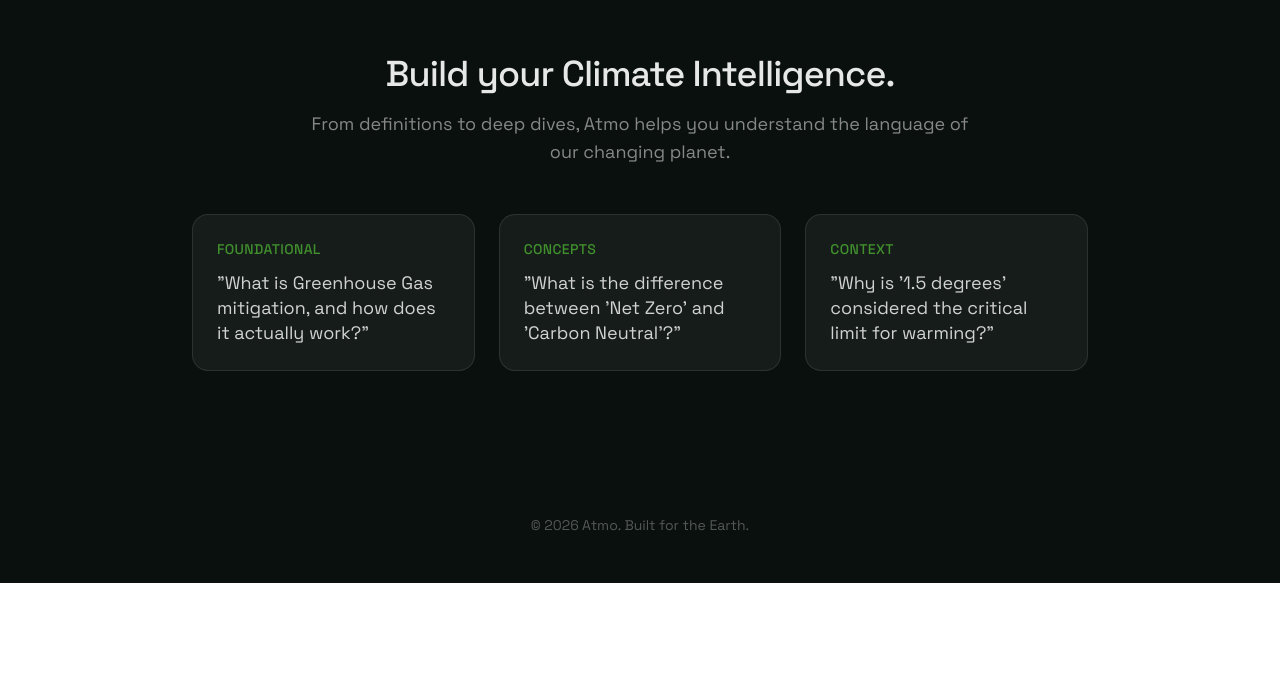
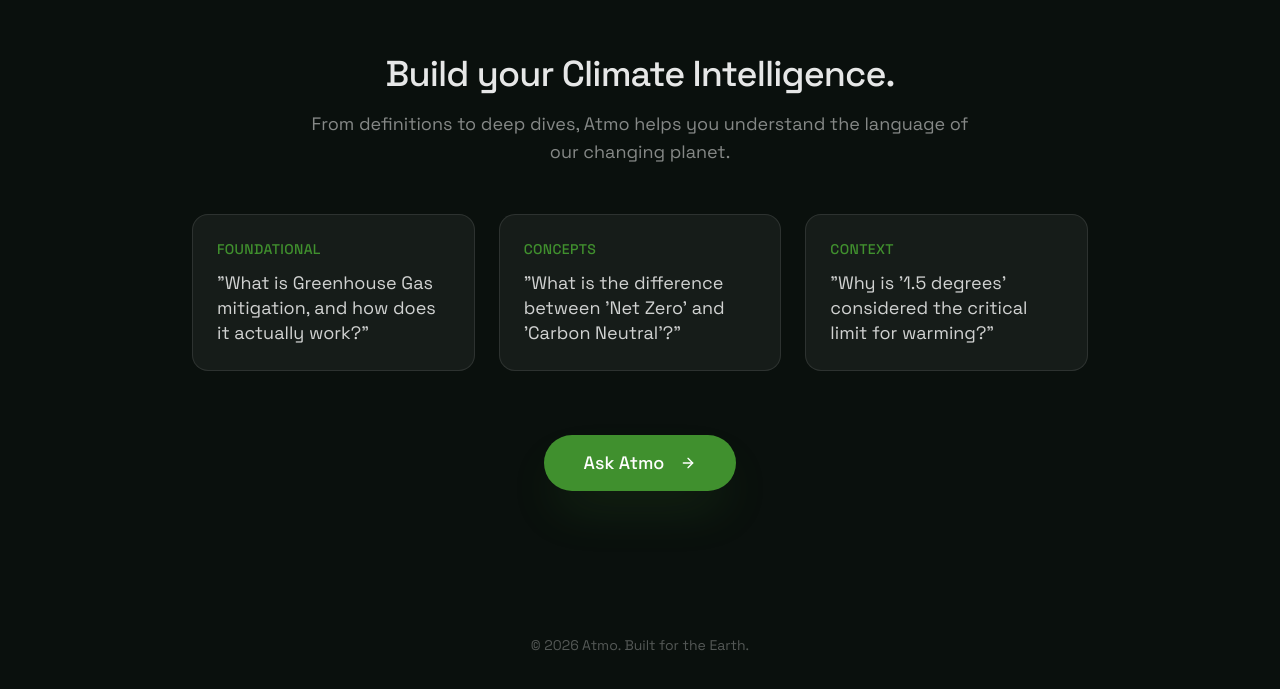
Before and after one commit to davissekai/atmo-v2, a Next.js app: page / in a window 1280 px wide. Shown: the part 1927-2616 px from the top of the page. Before the commit the page ends 2510 px from the top, so only its background shows below. Built offline with nearby package versions, Linux system fonts and the light colour scheme.

Commit message:
feat: add Ask Atmo CTA button to landing page

```diff
--- a/components/landing-page.tsx
+++ b/components/landing-page.tsx
@@ -161,6 +161,14 @@
                             </p>
                         </div>
                     </div>
+
+                    <div className="pt-4 animate-in fade-in slide-in-from-bottom-4 duration-700 delay-300">
+                        <Link href="/chat">
+                            <Button size="lg" className="rounded-full h-14 px-10 text-lg bg-[#40902e] hover:bg-[#367a26] text-white transition-all duration-300 hover:scale-105 shadow-2xl shadow-[#40902e]/20">
+                                Ask Atmo <ArrowRight className="ml-2 size-5" />
+                            </Button>
+                        </Link>
+                    </div>
                 </div>
             </section>
 
```
